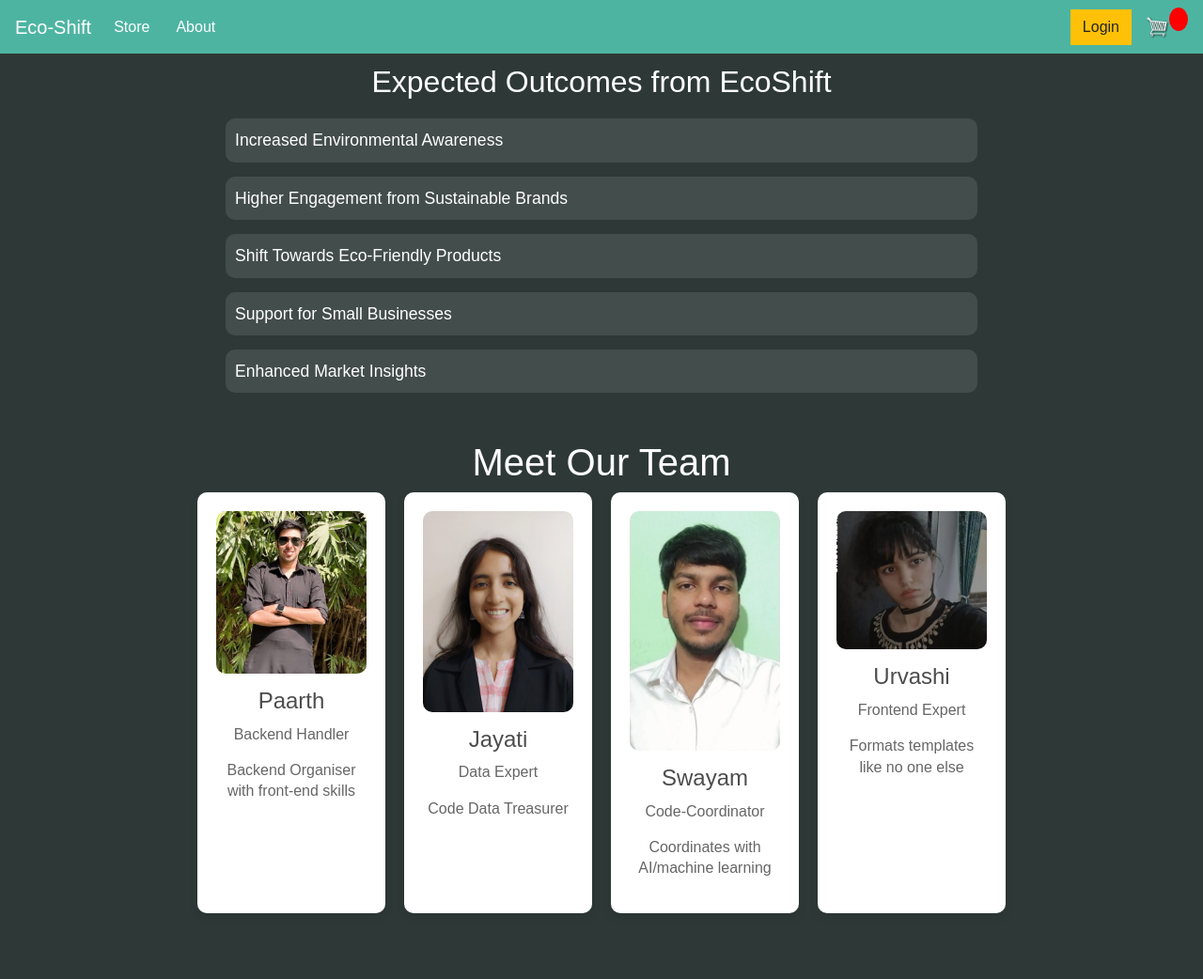
After one commit to areycruzer/ecoshift, a Django app: page /about/ in a window 1280 px wide. The commit adds this page. Shown: the whole page at 94% size. Run offline with Django 3.2, Linux system fonts and the light colour scheme; some libraries are stand-ins or nearby versions.

Commit message:
Initial commit

```diff
--- a/ecommerce/settings.py
+++ b/ecommerce/settings.py
@@ -56,8 +56,8 @@ ROOT_URLCONF = 'ecommerce.urls'
 TEMPLATES = [
     {
         'BACKEND': 'django.template.backends.django.DjangoTemplates',
-        'DIRS': [],
-        'APP_DIRS': True,
+        'DIRS': [],  # Leave this empty unless you're using a global template folder.
+        'APP_DIRS': True,  # This must be True to enable app-specific template directories.
         'OPTIONS': {
             'context_processors': [
                 'django.template.context_processors.debug',
@@ -68,6 +68,7 @@ TEMPLATES = [
         },
     },
 ]
+
 
 WSGI_APPLICATION = 'ecommerce.wsgi.application'
 
--- /dev/null
+++ b/store/templates/store/about.html
@@ -0,0 +1,164 @@
+{% extends 'store/main.html' %}
+{% load static %}
+{% block content %}
+<title>Meet the Team</title>
+<style>
+    body {
+        font-family: Arial, sans-serif;
+        background: #f0f0f0;
+        color: #333;
+        padding: 20px;
+        margin: 0;
+    }
+.navbar{
+    position:fixed;
+    top: 0;
+    left: 0;
+    width: 100%;
+    }
+    * {
+        margin: 0;
+        padding: 0;
+        box-sizing: border-box;
+    }
+    .about-section {
+        max-width: 800px;
+        margin: 0 auto;
+        text-align: center;
+        margin-bottom: 50px;
+    }
+
+    .about-section h2 {
+        font-size: 2rem;
+        margin-bottom: 20px;
+        color: #fff;
+    }
+
+    .outcomes-list {
+        list-style: none;
+        padding: 0;
+    }
+
+    .outcomes-list li {
+        display: flex;
+        align-items: center;
+        margin: 15px 0;
+        font-size: 1.1rem;
+        padding: 10px;
+        border-radius: 10px;
+        background: rgba(255, 255, 255, 0.1);
+        color: #fff;
+    }
+
+    .outcomes-list .checkmark {
+        display: inline-block;
+        width: 30px;
+        height: 30px;
+        margin-right: 15px;
+        background-color: #76c7c0;
+        border-radius: 50%;
+        display: flex;
+        align-items: center;
+        justify-content: center;
+    }
+
+    .outcomes-list .checkmark::before {
+        content: "✓";
+        color: #fff;
+        font-size: 1.2rem;
+    }
+
+    .team-section {
+        text-align: center;
+        margin-bottom: 50px;
+    }
+    .team-section h1 {
+        font-size: 2.5rem;
+        color: #fff;
+    }
+    .team-container {
+        display: flex;
+        flex-wrap: wrap;
+        justify-content: center;
+        gap: 20px;
+    }
+
+    .player-card {
+        background: #fff;
+        border-radius: 10px;
+        box-shadow: 0 4px 10px rgba(0, 0, 0, 0.1);
+        width: 200px;
+        padding: 20px;
+        transition: transform 0.3s ease;
+    }
+
+    .player-card:hover {
+        transform: translateY(-10px);
+    }
+
+    .player-card img {
+        width: 100%;
+        height: auto;
+        border-radius: 10px;
+    }
+
+    .player-card h3 {
+        margin: 15px 0 10px;
+        font-size: 1.5rem;
+    }
+
+    .player-card p {
+        font-size: 1rem;
+        line-height: 1.4;
+        color: #666;
+    }
+</style>
+<body> <br>
+    <div class="about-section">
+        <h2>Expected Outcomes from EcoShift</h2>
+        <ul class="outcomes-list">
+            <li>Increased Environmental Awareness</li>
+            <li>Higher Engagement from Sustainable Brands</li>
+            <li>Shift Towards Eco-Friendly Products</li>
+            <li>Support for Small Businesses</li>
+            <li>Enhanced Market Insights</li>
+        </ul>
+    </div>
+    <div class="team-section">
+        <h1>Meet Our Team</h1>
+        <div class="team-container">
+            <!-- Player 1 -->
+            <div class="player-card">
+                <img src="{% static 'images/p1.jpg' %}" alt="Player 1">
+                <h3>{{ player1.name }}</h3>
+                <p>{{ player1.position }}</p>
+                <p>{{ player1.bio }}</p>
+            </div>
+
+            <!-- Player 2 -->
+            <div class="player-card">
+                <img src="{% static 'images/player2.jpg' %}" alt="Player 2">
+                <h3>{{ player2.name }}</h3>
+                <p>{{ player2.position }}</p>
+                <p>{{ player2.bio }}</p>
+            </div>
+
+            <!-- Player 3 -->
+            <div class="player-card">
+                <img src="{% static 'images/player3.jpg' %}" alt="Player 3">
+                <h3>{{ player3.name }}</h3>
+                <p>{{ player3.position }}</p>
+                <p>{{ player3.bio }}</p>
+            </div>
+
+            <!-- Player 4 -->
+            <div class="player-card">
+                <img src="{% static 'images/player4.jpg' %}" alt="Player 4">
+                <h3>{{ player4.name }}</h3>
+                <p>{{ player4.position }}</p>
+                <p>{{ player4.bio }}</p>
+            </div>
+        </div>
+    </div>
+</body>
+{% endblock content %}
--- a/store/templates/store/main.html
+++ b/store/templates/store/main.html
@@ -3,11 +3,8 @@
 <html>
 <head>
     <title>Ecom</title>
-
     <meta name="viewport" content="width=device-width, initial-scale=1, maximum-scale=1, minimum-scale=1" />
-
     <link rel="stylesheet" href="https://stackpath.bootstrapcdn.com/bootstrap/4.4.1/css/bootstrap.min.css" integrity="sha384-Vkoo8x4CGsO3+Hhxv8T/Q5PaXtkKtu6ug5TOeNV6gBiFeWPGFN9MuhOf23Q9Ifjh" crossorigin="anonymous">
-
     <link rel="stylesheet" type="text/css" href="{% static 'css/main.css' %}">
 
     <script type="text/javascript">
@@ -19,7 +16,6 @@
                 var cookies = document.cookie.split(';');
                 for (var i = 0; i < cookies.length; i++) {
                     var cookie = cookies[i].trim();
-		            // Does this cookie string begin with the name we want?
                     if (cookie.substring(0, name.length + 1) === (name + '=')) {
                         cookieValue = decodeURIComponent(cookie.substring(name.length + 1));
                         break;
@@ -31,22 +27,13 @@
         var csrftoken = getToken('csrftoken')
 
         function getCookie(name) {
-		    // Split cookie string and get all individual name=value pairs in an array
             var cookieArr = document.cookie.split(";");
-
-		    // Loop through the array elements
             for(var i = 0; i < cookieArr.length; i++) {
                 var cookiePair = cookieArr[i].split("=");
-
-		        /* Removing whitespace at the beginning of the cookie name
-		        and compare it with the given string */
                 if(name == cookiePair[0].trim()) {
-		            // Decode the cookie value and return
                     return decodeURIComponent(cookiePair[1]);
                 }
             }
-
-		    // Return null if not found
             return null;
         }
         var cart = JSON.parse(getCookie('cart'))
@@ -57,14 +44,14 @@
             document.cookie ='cart=' + JSON.stringify(cart) + ";domain=;path=/"
         }
         console.log('Cart:', cart)
-
     </script>
 
 </head>
-<body>
+<body style="background-color: #2e3937 ;">
 
-	<nav class="navbar navbar-expand-lg navbar-dark bg-dark">
-	  <a class="navbar-brand" href="{% url 'store' %}">Ecom</a>
+    <!-- Navbar -->
+    <nav class="navbar navbar-expand-lg navbar-dark" style="background-color: #4eb4a2;">
+      <a class="navbar-brand" href="{% url 'store' %}">Eco-Shift</a>
       <button class="navbar-toggler" type="button" data-toggle="collapse" data-target="#navbarSupportedContent" aria-controls="navbarSupportedContent" aria-expanded="false" aria-label="Toggle navigation">
         <span class="navbar-toggler-icon"></span>
       </button>
@@ -74,35 +61,30 @@
           <li class="nav-item active">
             <a class="nav-link" href="{% url 'store' %}">Store <span class="sr-only">(current)</span></a>
           </li>
-
+          <li class="nav-item">
+            <a class="nav-link" href="{% url 'about' %}" style="color: white; padding: 8px 20px; border-radius: 5px;">About</a>
+          </li>
         </ul>
         <div class="form-inline my-2 my-lg-0">
           <a href="#"class="btn btn-warning">Login</a>
-
           <a href="{% url 'cart' %}">
-	    		<img  id="cart-icon" src="{% static 'images/cart.png' %}">
+            <img id="cart-icon" src="{% static 'images/cart.png' %}">
           </a>
           <p id="cart-total">{{cartItems}}</p>
-
         </div>
       </div>
     </nav>
 
+    <!-- Page Content -->
     <div class="container">
         <br>
         {% block content %}
-
-
         {% endblock content %}
     </div>
 
-
     <script src="https://code.jquery.com/jquery-3.4.1.slim.min.js" integrity="sha384-J6qa4849blE2+poT4WnyKhv5vZF5SrPo0iEjwBvKU7imGFAV0wwj1yYfoRSJoZ+n" crossorigin="anonymous"></script>
-
     <script src="https://cdn.jsdelivr.net/npm/popper.js@1.16.0/dist/umd/popper.min.js" integrity="sha384-Q6E9RHvbIyZFJoft+2mJbHaEWldlvI9IOYy5n3zV9zzTtmI3UksdQRVvoxMfooAo" crossorigin="anonymous"></script>
-
     <script src="https://stackpath.bootstrapcdn.com/bootstrap/4.4.1/js/bootstrap.min.js" integrity="sha384-wfSDF2E50Y2D1uUdj0O3uMBJnjuUD4Ih7YwaYd1iqfktj0Uod8GCExl3Og8ifwB6" crossorigin="anonymous"></script>
-
     <script type="text/javascript" src="{% static 'js/cart.js' %}"></script>
 </body>
 </html>
--- a/store/templates/store/store.html
+++ b/store/templates/store/store.html
@@ -12,7 +12,7 @@
 				<button data-product="{{product.id}}" data-action="add" class="btn btn-outline-secondary add-btn update-cart">Add to Cart</button>
 
 				<a class="btn btn-outline-success" href="#">View</a>
-				<h4 style="display: inline-block; float: right"><strong>${{product.price}}</strong></h4>
+				<h4 style="display: inline-block; float: right"><strong>₹{{product.price}}</strong></h4>
 
 			</div>
 		</div>
--- a/store/urls.py
+++ b/store/urls.py
@@ -7,7 +7,7 @@ urlpatterns = [
 	path('', views.store, name="store"),
 	path('cart/', views.cart, name="cart"),
 	path('checkout/', views.checkout, name="checkout"),
-
+    path('about/', views.about, name='about'),
 	path('update_item/', views.updateItem, name="update_item"),
 	path('process_order/', views.processOrder, name="process_order"),
 
--- a/store/views.py
+++ b/store/views.py
@@ -15,6 +15,23 @@ def store(request):
 	products = Product.objects.all()
 	context = {'products':products, 'cartItems':cartItems}
 	return render(request, 'store/store.html', context)
+
+def about(request):
+    return render(request, 'store/about.html')
+
+def about(request):
+    team = [
+        {"name": "Paarth", "position": "Backend Handler", "bio": "Backend Organiser with front-end skills"},
+        {"name": "Jayati", "position": "Data Expert", "bio": "Code Data Treasurer"},
+        {"name": "Swayam", "position": "Code-Coordinator", "bio": "Coordinates with AI/machine learning"},
+        {"name": "Urvashi", "position": "Frontend Expert", "bio": "Formats templates like no one else"}
+    ]
+    return render(request, 'store/about.html', {
+        "player1": team[0],
+        "player2": team[1],
+        "player3": team[2],
+        "player4": team[3]
+    })
 
 
 def cart(request):
```
Also changed, not shown: store/templates/store/cart.html (+10 -10 lines), store/templates/store/checkout.html (+24 -31 lines), db.sqlite3, static/images/cutlery.jpg (added), static/images/dishbrush.jpg (added), static/images/furniture.jpg (added), static/images/laptopstand.jpg (added), static/images/p1.jpg (added), static/images/player2.jpg (added), static/images/player3.jpg (added), static/images/player4.jpg (added), static/images/stationary.jpg (added), static/images/yogamat.jpg (added). Lines whose indentation alone changed are shown as unchanged.
